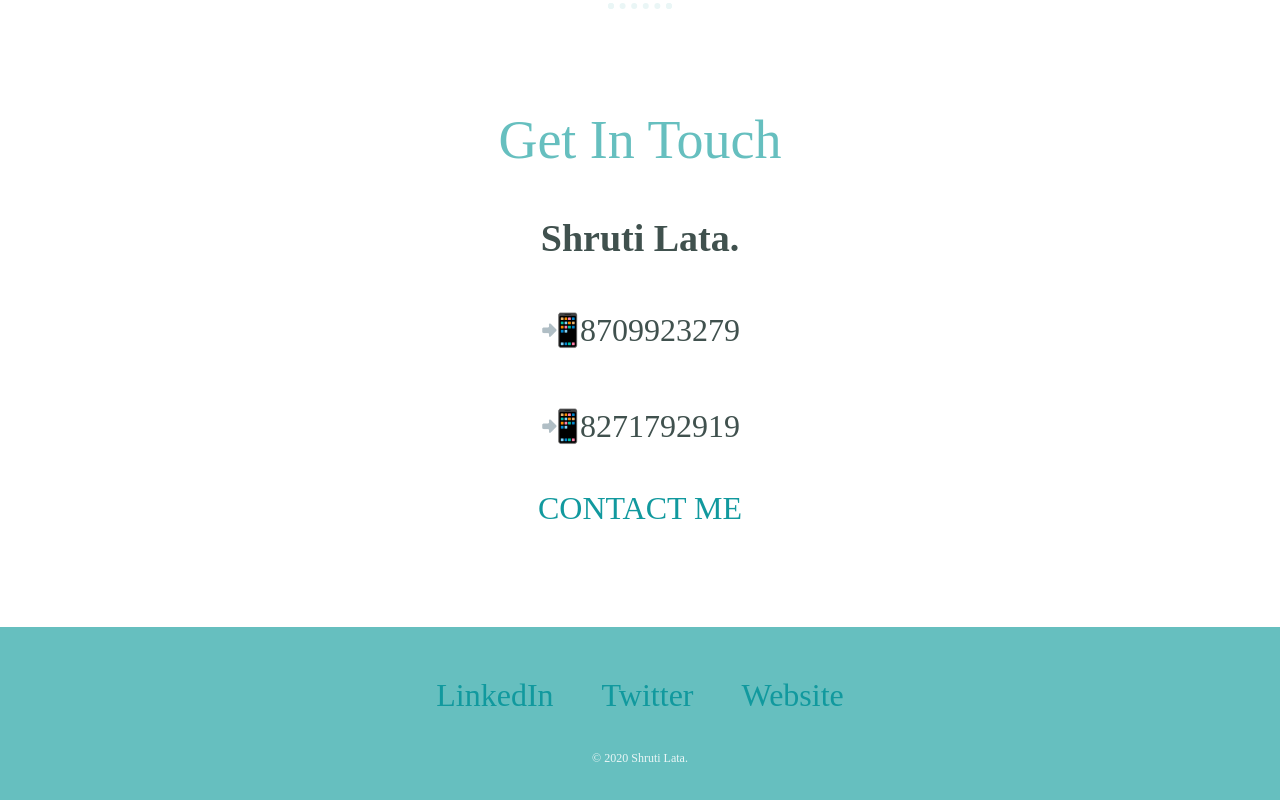
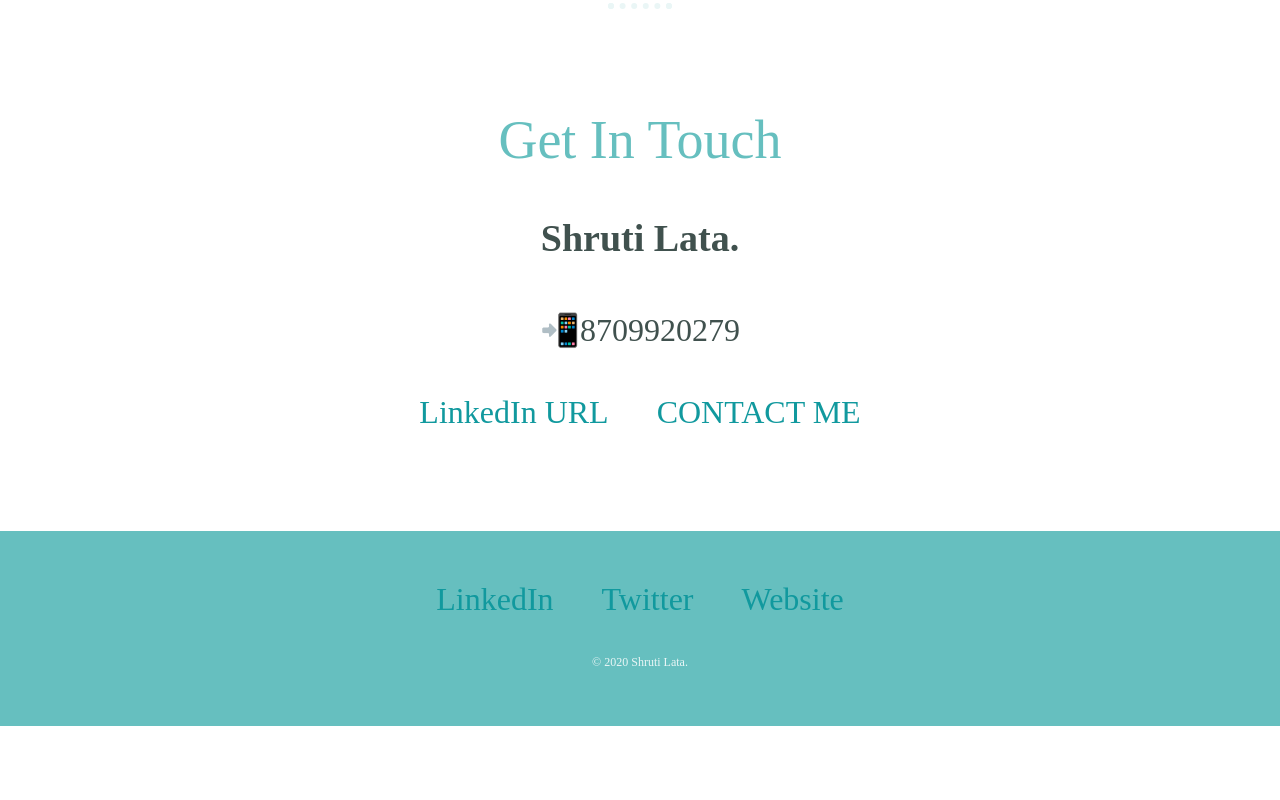
Before and after one commit to shrutilata/PRO-1, a plain HTML site: page index.html in a window 1280 px wide. Shown: the part 3174-3974 px from the top of the page. After the commit the page ends 3900 px from the top, so only its background shows below. Drawn offline with Linux system fonts and the light colour scheme; a web font is replaced by a local one.

Commit message:
Update index.html

```diff
--- a/index.html
+++ b/index.html
@@ -42,9 +42,9 @@
     <div class="contact-me">
       <h2>Get In Touch</h2>
       <h3>Shruti Lata.</h3>
-      <p>📲8709923279</p>
-      <p>📲8271792919</p>
-      <a class="btn" href="mailto:lshruti286@gmail.com">CONTACT ME</a>
+      <p>📲8709920279</p>
+       <a class="btn" href="mailto:linkedin.com/in/shruti-lata-61230b134">LinkedIn URL</a>
+      <a class="btn" href="mailto:lshruti285@gmail.com">CONTACT ME</a>
     </div>
   </div>
 
```
